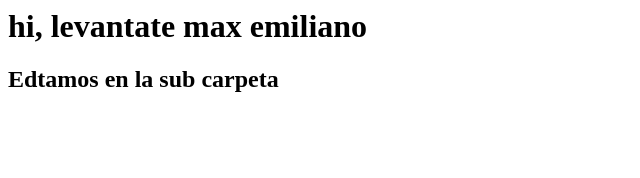
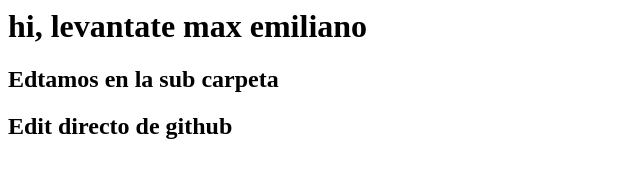
Before and after one commit to MaxEMorin/practica, a plain HTML site: page html/index.html in a window 1280 px wide. Shown: the whole page, without its empty margins (0-640 px from the left). Drawn offline with Linux system fonts and the light colour scheme.

Commit message:
se agrega cambio desde github

```diff
--- a/html/index.html
+++ b/html/index.html
@@ -3,6 +3,7 @@
 <body>
 <h1>hi, levantate max emiliano</h1>
 <h2>Edtamos en la sub carpeta</h2>
+ <h2>Edit directo de github</h2>
 </body>
 
  </html>
```
